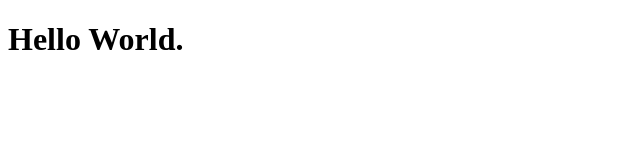
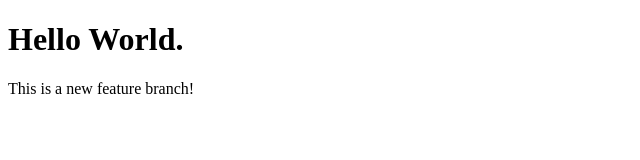
Before and after one commit to chris-nimmons/local, a plain HTML site: page index.html in a window 1280 px wide. Shown: the whole page, without its empty margins (0-640 px from the left). Drawn offline with Linux system fonts and the light colour scheme.

Commit message:
Added a feature.

```diff
--- a/index.html
+++ b/index.html
@@ -6,5 +6,9 @@
   </head>
   <body>
     <h1>Hello World.</h1>
+
+    <div class="">
+      This is a new feature branch!
+    </div>
   </body>
 </html>
```
